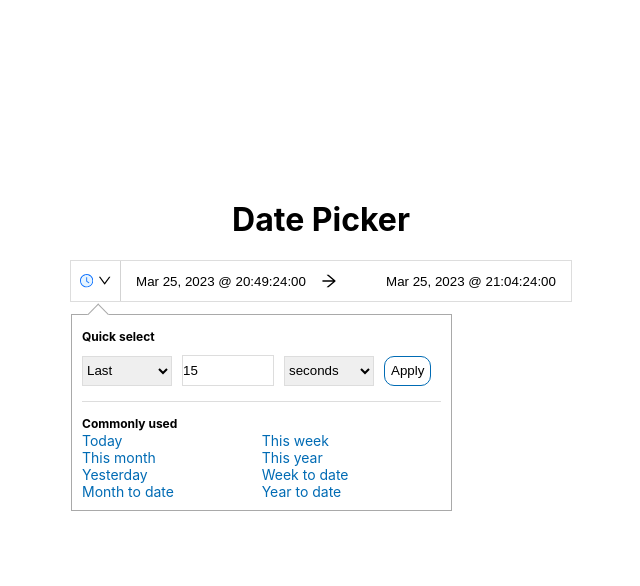
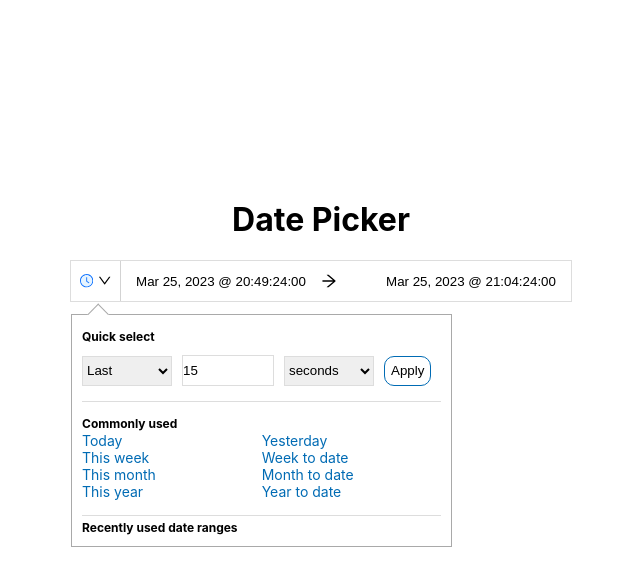
Before and after one commit to MihailVoevodin/Date-Picker, a React (Create React App) app: page / in a window 1280 px wide. Both pictures are taken after a click on the button 414 px from the left and 281 px from the top of the page. Shown: the top 586 px of the page, without its empty margins (319-959 px from the left). Built offline with nearby package versions, Linux system fonts and the light colour scheme; the HTML template or start-up script is replaced by a standard one.

Commit message:
commonly and recent ranges

```diff
--- a/src/App.scss
+++ b/src/App.scss
@@ -34,3 +34,12 @@
 .react-calendar__tile {
   padding: 5px !important;
 }
+
+*::-webkit-scrollbar {
+  width: 3px;
+  margin-left: 3px;
+}
+*::-webkit-scrollbar-thumb {
+  border-radius: 20px;
+  border: 3px solid #006BB4;
+}
--- a/src/common/Text.ts
+++ b/src/common/Text.ts
@@ -90,12 +90,12 @@ export const T = {
     ],
     commonlyUsedItems: [
         'Today',
+        'Yesterday',
         'This week',
+        'Week to date',
         'This month',
+        'Month to date',
         'This year',
-        'Yesterday',
-        'Week to date',
-        'Month to date',
         'Year to date',
     ],
 }
--- a/src/common/Utils.ts
+++ b/src/common/Utils.ts
@@ -192,3 +192,45 @@ export const calculateQuickSelectOptionDate = (fromValue: string, range: string,
         }
     }
 }
+
+export const calculateCommonRangesDates = (value: string, setStart: Dispatch<SetStateAction<Date>>, setEnd: Dispatch<SetStateAction<Date>>) => {
+    const date = new Date()
+    const currentWeekDay = date.getDay();
+    const startWeekDate = Number(date.getDate() - currentWeekDay)
+    const endWeekDate = Number(date.getDate() - currentWeekDay + 6)
+    switch (value) {
+        case 'Today':
+            setStart(new Date(date.setHours(0,0,0,0)))
+            setEnd(new Date(date.setHours(23,59,59,999)))
+            break
+        case 'This week':
+            setStart(new Date(date.getFullYear(), date.getMonth(), startWeekDate, 0, 0, 0, 0))
+            setEnd(new Date(date.getFullYear(), date.getMonth(), endWeekDate,23,59,59,999))
+            break
+        case 'This month':
+            setStart(new Date(date.getFullYear(), date.getMonth(), 1, 0, 0, 0, 0))
+            setEnd(new Date(date.getFullYear(), date.getMonth() + 1, 0,23,59,59,999))
+            break
+        case 'This year':
+            setStart(new Date(date.getFullYear(), 0, 1, 0, 0, 0, 0))
+            setEnd(new Date(date.getFullYear(), 12, 0,23,59,59,999))
+            break
+        case 'Yesterday':
+            setStart(new Date(date.getFullYear(), date.getMonth(), date.getDate() - 1, 0, 0, 0, 0))
+            setEnd(new Date(date.getFullYear(), date.getMonth(), date.getDate() - 1,23,59,59,999))
+            break
+        case 'Week to date':
+            setStart(new Date(date.getFullYear(), date.getMonth(), startWeekDate, 0, 0, 0, 0))
+            setEnd(date)
+            break
+        case 'Month to date':
+            setStart(new Date(date.getFullYear(), date.getMonth(), 1, 0, 0, 0, 0))
+            setEnd(date)
+            break
+        case 'Year to date':
+            setStart(new Date(date.getFullYear(), 0, 1, 0, 0, 0, 0))
+            setEnd(date)
+            break
+    }
+
+}
--- a/src/components/Absolute/Absolute.module.scss
+++ b/src/components/Absolute/Absolute.module.scss
@@ -13,14 +13,6 @@
   padding: 0 5px 0 10px;
   overflow-y: auto;
   list-style: none;
-  &::-webkit-scrollbar {
-    width: 3px;
-    margin-left: 3px;
-  }
-  &::-webkit-scrollbar-thumb {
-    border-radius: 20px;
-    border: 3px solid #006BB4;
-  }
 }
 
 .timeItem {
--- a/src/components/QuickSelectPopup/QuickSelectPopup.module.scss
+++ b/src/components/QuickSelectPopup/QuickSelectPopup.module.scss
@@ -75,12 +75,21 @@
   font-size: 14px;
   display: grid;
   grid-template-columns: repeat(2, 1fr);
+  padding-bottom: 15px;
+  border-bottom: 1px solid #dddddd;
 }
 
-.commonlyItem {
+.commonlyItem,
+.recentlyItem {
   color: #006BB4;
   cursor: pointer;
   &:hover {
     text-decoration: underline;
   }
 }
+
+.recently {
+  font-size: 14px;
+  max-height: 100px;
+  overflow-y: auto;
+}
--- a/src/components/QuickSelectPopup/QuickSelectPopup.tsx
+++ b/src/components/QuickSelectPopup/QuickSelectPopup.tsx
@@ -1,5 +1,5 @@
 import {T} from 'common/Text';
-import {calculateQuickSelectOptionDate} from 'common/Utils';
+import {calculateCommonRangesDates, calculateQuickSelectOptionDate} from 'common/Utils';
 import React, {ChangeEvent, Dispatch, SetStateAction, useState} from 'react';
 import styles from 'components/QuickSelectPopup/QuickSelectPopup.module.scss';
 
@@ -19,6 +19,7 @@ export const QuickSelectPopup: React.FC<IProps> = ({setStart, setEnd}) => {
     const [inputValue, setInputValue] = useState<number>(15)
     const [fromValue, setFromValue] = useState<string>('Last')
     const [selectedRange, setSelectedRange] = useState<string>('seconds')
+    const [recentlyRanges, setRecentlyRanges] = useState<string[]>([])
 
     const handleChangeFromSelect = (e: ChangeEvent<HTMLSelectElement>) => {
         setFromValue(e.target.value)
@@ -34,6 +35,21 @@ export const QuickSelectPopup: React.FC<IProps> = ({setStart, setEnd}) => {
 
     const onApplyDate = () => {
         calculateQuickSelectOptionDate(fromValue, selectedRange, setStart, setEnd, inputValue)
+        setRecentlyRanges([`${fromValue} ${inputValue} ${selectedRange}`, ...recentlyRanges])
+    }
+
+    const onSetCommonRanges = (item, setStart, setEnd) => {
+        calculateCommonRangesDates(item, setStart, setEnd)
+        setRecentlyRanges([item, ...recentlyRanges])
+    }
+
+    const onSetRecentlyRanges = (range: string) => {
+        const ranges = range.split(' ')
+        if (Number(range.split(' ')[1])) {
+            calculateQuickSelectOptionDate(ranges[0], ranges[2], setStart, setEnd, Number(ranges[1]))
+        } else {
+            calculateCommonRangesDates(range, setStart, setEnd)
+        }
     }
 
     return (
@@ -48,11 +64,36 @@ export const QuickSelectPopup: React.FC<IProps> = ({setStart, setEnd}) => {
                 <select className={styles.selectRange} onChange={handleChangeRangeSelect}>
                     {T.selectRangeQuickItems.map((item: string, id: number) => <option key={id} value={item}>{item}</option>)}
                 </select>
-                <button className={styles.btn} onClick={onApplyDate}>Apply</button>
+                <button
+                    className={styles.btn}
+                    onClick={onApplyDate}
+                >
+                    Apply
+                </button>
             </div>
             <span>Commonly used</span>
             <div className={styles.commonly}>
-                {T.commonlyUsedItems.map((item: string) => <div key={item} className={styles.commonlyItem}>{item}</div>)}
+                {T.commonlyUsedItems.map((item: string) =>
+                    <div
+                        key={item}
+                        onClick={() => onSetCommonRanges(item, setStart, setEnd)}
+                        className={styles.commonlyItem}
+                    >
+                        {item}
+                    </div>
+                )}
+            </div>
+            <span>Recently used date ranges</span>
+            <div className={styles.recently}>
+                {recentlyRanges.map((range, id) =>
+                    <div
+                        key={id}
+                        className={styles.recentlyItem}
+                        onClick={() => onSetRecentlyRanges(range)}
+                    >
+                        {range}
+                    </div>
+                )}
             </div>
         </div>
     )
```
